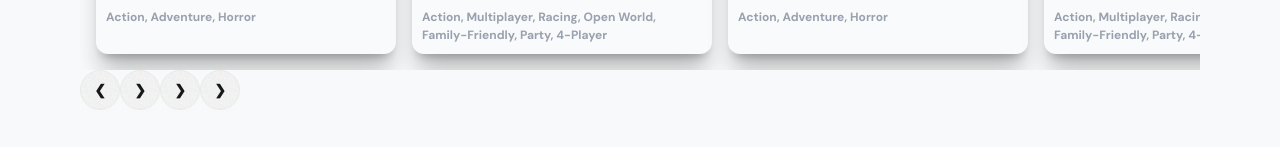
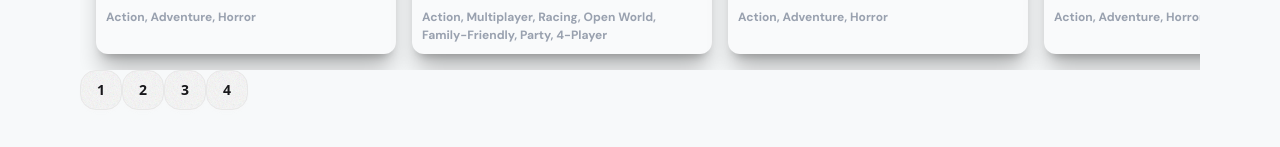
Before and after one commit to TheBossT910/savepoint-web, a Nuxt app: page / in a window 1280 px wide. Shown: the part 1976-2123 px from the top of the page. Built offline with nearby package versions, Linux system fonts and the light colour scheme.

Commit message:
feat: scroll carousel by buttons

```diff
--- a/pages/index.vue
+++ b/pages/index.vue
@@ -5,7 +5,7 @@
             <img
             src="https://shared.steamstatic.com/store_item_assets/steam/apps/1687950/library_hero_2x.jpg?t=1733297203"
             alt=""
-            class="absolute inset-0 h-full object-cover">
+            class="absolute inset-0 h-full w-full object-cover">
 
             <!-- Overlay on splash image -->
             <div class="absolute inset-0 bg-black/30"></div>
@@ -99,7 +99,7 @@
                 <InventoryCard :cover-image="coverImage" :is-owned="isOwned" :is-favorite="isFavorite" :detail="detail" />
             </div>
 
-            <div class="flex overflow-auto space-x-4 p-4">
+            <div class="flex overflow-hidden space-x-4 p-4">
                 <div id="slide1" class="flex space-x-4">
                     <div class="carousel-item w-75">
                         <ProductCard :cover-image="coverImage" :is-owned="isOwned" :is-favorite="isFavorite" :detail="detail"/>
@@ -107,9 +107,9 @@
                     <div class="carousel-item w-75">
                         <ProductCard :cover-image="coverImage2" :is-owned="isOwned2" :is-favorite="isFavorite2" :detail="detail2"/>
                     </div>
-                    <!-- <div class="carousel-item w-75">
+                    <div class="carousel-item w-75">
                         <ProductCard :cover-image="coverImage" :is-owned="isOwned" :is-favorite="isFavorite" :detail="detail" />
-                    </div> -->
+                    </div>
                 </div>
 
                 <div id="slide2" class="flex space-x-4">
@@ -119,9 +119,9 @@
                     <div class="carousel-item w-75">
                         <ProductCard :cover-image="coverImage2" :is-owned="isOwned2" :is-favorite="isFavorite2" :detail="detail2"/>
                     </div>
-                    <!-- <div class="carousel-item w-75">
+                    <div class="carousel-item w-75">
                         <ProductCard :cover-image="coverImage" :is-owned="isOwned" :is-favorite="isFavorite" :detail="detail" />
-                    </div> -->
+                    </div>
                 </div>
 
                 <div id="slide3" class="flex space-x-4">
@@ -131,9 +131,9 @@
                     <div class="carousel-item w-75">
                         <ProductCard :cover-image="coverImage2" :is-owned="isOwned2" :is-favorite="isFavorite2" :detail="detail2"/>
                     </div>
-                    <!-- <div class="carousel-item w-75">
+                    <div class="carousel-item w-75">
                         <ProductCard :cover-image="coverImage" :is-owned="isOwned" :is-favorite="isFavorite" :detail="detail" />
-                    </div> -->
+                    </div>
                 </div>
 
                 <div id="slide4" class="flex space-x-4">
@@ -143,16 +143,17 @@
                     <div class="carousel-item w-75">
                         <ProductCard :cover-image="coverImage2" :is-owned="isOwned2" :is-favorite="isFavorite2" :detail="detail2"/>
                     </div>
-                    <!-- <div class="carousel-item w-75">
+                    <div class="carousel-item w-75">
                         <ProductCard :cover-image="coverImage" :is-owned="isOwned" :is-favorite="isFavorite" :detail="detail" />
-                    </div> -->
+                    </div>
                 </div>
             </div>
 
-            <a href="#slide1" class="btn btn-circle">❮</a>
-            <a href="#slide2" class="btn btn-circle">❯</a>
-            <a href="#slide3" class="btn btn-circle">❯</a>
-            <a href="#slide4" class="btn btn-circle">❯</a>
+            <!-- Scrolling -->
+            <button class="btn" @click="scrollToSlide('slide1')">1</button>
+            <button class="btn" @click="scrollToSlide('slide2')">2</button>
+            <button class="btn" @click="scrollToSlide('slide3')">3</button>
+            <button class="btn" @click="scrollToSlide('slide4')">4</button>
         </div>
     </div>
 </template>
@@ -189,4 +190,12 @@ const detail2: ProductDetail = {
     generes: ['Action', 'Multiplayer', 'Racing', 'Open World', 'Family-Friendly', 'Party', '4-Player']
 }
 
+// scrolling in carousel
+const scrollToSlide = (id: string) => {
+    const element = document.getElementById(id);
+    if (!element) return
+    element.scrollIntoView({ behavior: "smooth", block: "center", inline: "center" });
+}
+
+
 </script>
```
